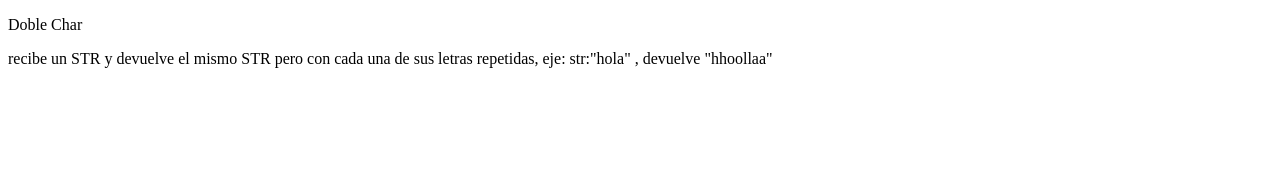
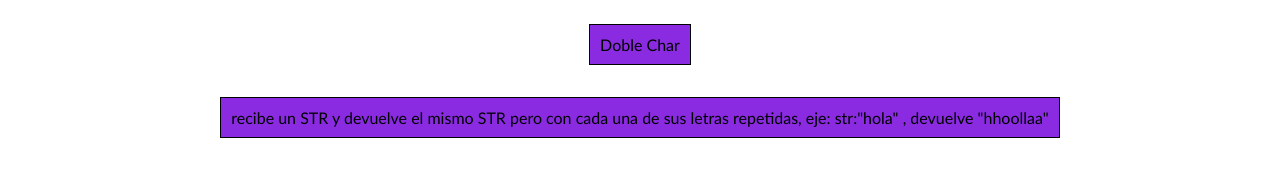
Before and after one commit to SebastianAbril/Doble-Char, a plain HTML site: page index.html in a window 1280 px wide. Drawn offline with Linux system fonts and the light colour scheme.

Commit message:
se añadieron estilos css, commit #3

```diff
--- /dev/null
+++ b/css/estilos.css
@@ -0,0 +1,13 @@
+.container{
+    display:flex;
+    flex-direction: column;
+    justify-content: center;
+    align-items: center;
+}
+
+.para{
+    background: blueviolet;
+    border: 1px solid black;
+    font-family: 'Gill Sans', 'Gill Sans MT', Calibri, 'Trebuchet MS', sans-serif;
+    padding: 10px;
+}
--- a/index.html
+++ b/index.html
@@ -4,14 +4,17 @@
     <meta charset="UTF-8">
     <meta http-equiv="X-UA-Compatible" content="IE=edge">
     <meta name="viewport" content="width=device-width, initial-scale=1.0">
+    <link rel="stylesheet" href="css/estilos.css">
     <title>Document</title>
 </head>
 <body>
-    <p>Doble Char</p>
-    <p> recibe un STR y devuelve el mismo STR
-        pero con cada una de sus letras repetidas,
-        eje: str:"hola" , devuelve "hhoollaa"
-    </p>
+    <div class="container">
+        <p class="para">Doble Char</p>
+        <p class="para"> recibe un STR y devuelve el mismo STR
+            pero con cada una de sus letras repetidas,
+            eje: str:"hola" , devuelve "hhoollaa"
+        </p>
+    </div>
     <script src="code.js"></script>
 </body>
 </html>
```
